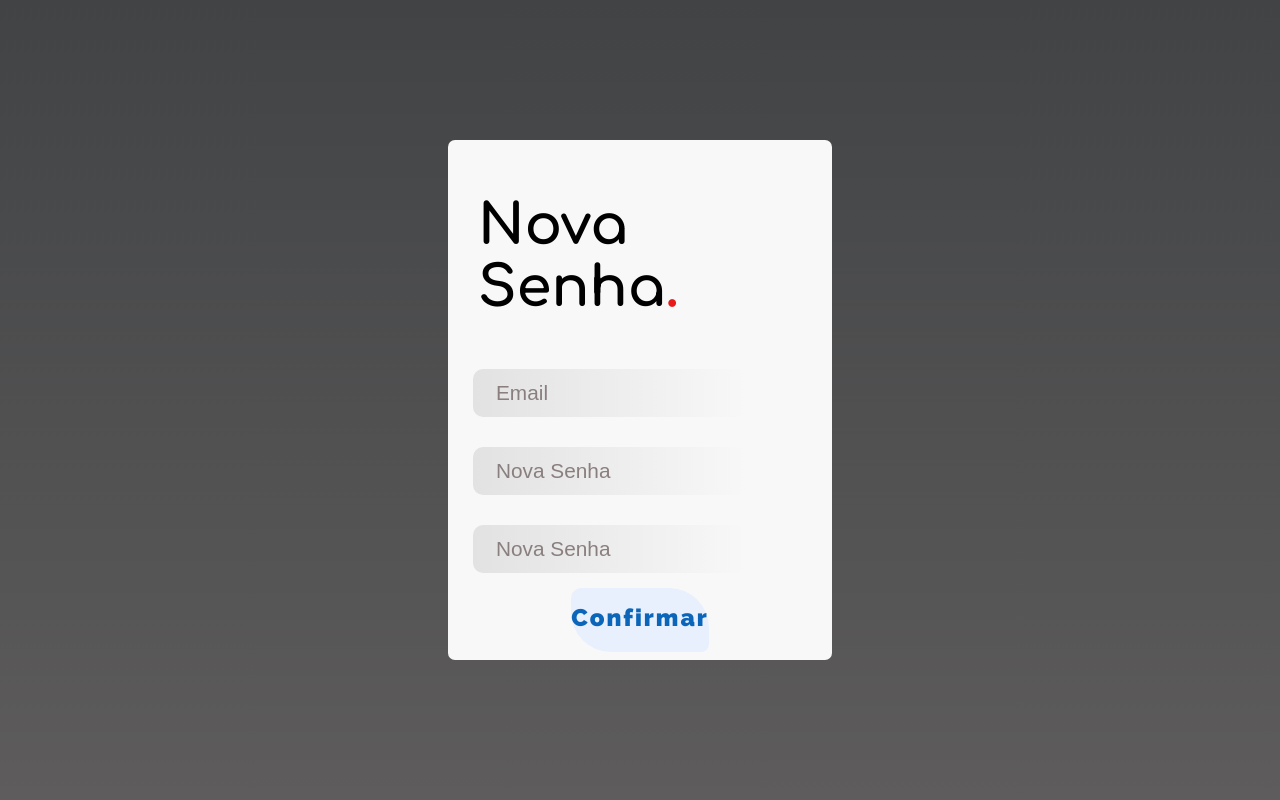
After one commit to codeMaestroLucas/prog_web_trabalho_final, a FastAPI app: template project/templates/esqueceu.html in a window 1280 px wide. The commit adds this page. Run offline with FastAPI, Linux system fonts and the light colour scheme; the template is opened without the code that fills it, so the values that code supplies are empty.

Commit message:
Telas de Login prontas porem sem comunicacao com o back

```diff
--- a/main.py
+++ b/main.py
@@ -11,8 +11,8 @@ from project.database import Base, engine
 @asynccontextmanager
 async def lifespan(app: FastAPI):
     """Função usada para iniciar o DB."""
-    Base.metadata.create_all(bind= engine)
-    #TODO: implementar Checagem se tabelas existem
+    Base.metadata.create_all(bind=engine)
+    # TODO: implementar Checagem se tabelas existem
     yield
 
 def add_routes(app: FastAPI):
@@ -27,35 +27,41 @@ def add_routes(app: FastAPI):
         app.include_router(route)
 
 def mount_app(app: FastAPI):
-    """Função usada para montar o APP com relação às pastas STATIC e TEMPLATES.
-    """
-    app.mount(
-        '/static', StaticFiles(directory= 'project/static'), name= 'static'
-    )
+    """Função usada para montar o APP com relação às pastas STATIC e TEMPLATES."""
+    app.mount('/static', StaticFiles(directory='project/static'), name='static')
 
     global templates
-    templates = Jinja2Templates(directory= 'project/templates')
-
+    templates = Jinja2Templates(directory='project/templates')
 
 app = FastAPI(
     title='Trabalho Final ProgWeb',
     description='API de gerenciamento de uma pizzaria.',
-    lifespan= lifespan
+    lifespan=lifespan
 )
 
 add_routes(app)
-
 mount_app(app)
 
-
-
-
-
-
-
-
-@app.get('/', response_class= HTMLResponse)
+@app.get("/", response_class=HTMLResponse)
 def login(request: Request):
     return templates.TemplateResponse(
         request= request, name= 'login.html'
     )
+
+@app.get("/esqueceu", response_class=HTMLResponse)
+def esqueceu_senha(request: Request):
+    return templates.TemplateResponse(
+        request= request, name= 'esqueceu.html'
+        )
+
+@app.get("/cadastro", response_class=HTMLResponse)
+def cadastro(request: Request):
+    return templates.TemplateResponse(
+        request= request, name= 'cadastro.html'
+        )
+
+@app.get("/home", response_class=HTMLResponse)
+def home(request: Request):
+    return templates.TemplateResponse(
+        request= request, name= 'home.html'
+        )
--- /dev/null
+++ b/project/static/esqueceu.css
@@ -0,0 +1,87 @@
+body {
+    display: flex;
+    flex-direction: column;
+    justify-content: center;
+    align-items: center;
+
+    height: 100vh;
+    width: 100vw;
+
+    background: #232526;  /* fallback for old browsers */
+    background: -webkit-linear-gradient(to bottom, #414345, #5e5c5c);  /* Chrome 10-25, Safari 5.1-6 */
+    background: linear-gradient(to bottom, #414345, #5e5c5c); /* W3C, IE 10+/ Edge, Firefox 16+, Chrome 26+, Opera 12+, Safari 7+ */
+
+}
+
+.span {
+    color: var(--txt-contrast-red);
+}
+
+.main {
+    margin: 20px;
+    padding: 30px 20px;
+
+    width: 30vw;
+    height: 65vh;
+    background-color: var(--card-bg-color);
+    border-radius: 7px;
+}
+
+.main .form_login {
+    display: flex;
+    flex-direction: column;
+    justify-content: center;
+    align-items: left;
+}
+
+.main .title {
+    font-size: 3.5rem;
+    text-align: left;
+    padding: 5px;
+    margin: 20px 0px 30px 5px;
+}
+
+.main .form_login .input {
+    margin: 15px 5px;
+    padding: 8px 23px;
+    width: 80%;
+    height: 3rem;
+    border-radius: 10px;
+    font-size: 1.3rem;
+    color: var(--txt-std-color);
+
+    background: #C9D6FF;  /* fallback for old browsers */
+    background: -webkit-linear-gradient(to right, #E2E2E2, f1f1f100);  /* Chrome 10-25, Safari 5.1-6 */
+    background: linear-gradient(to right, #E2E2E2, #f1f1f100); /* W3C, IE 10+/ Edge, Firefox 16+, Chrome 26+, Opera 12+, Safari 7+ */
+
+}
+
+.main .form_login .input::placeholder {
+    color: rgb(138, 127, 127);
+}
+
+.main .form_login .confirmar {
+    position: relative;
+    margin: auto;
+
+    text-align: center;
+
+    letter-spacing: 2px;
+    padding-top: 15px;
+
+    width: 40%;
+    height: 4rem;
+    font-size: 1.5rem;
+    color: var(--txt-contrast-blue);
+    background-color: rgb(232, 240, 254);
+    border-radius: 10px 40px 8px 40px;
+    transition: 0.3s ease-in-out;
+
+}
+
+.main .form_login .confirmar:hover {
+    cursor: pointer;
+    background-color: rgb(145, 185, 255);
+    letter-spacing: 1px;
+
+}
--- /dev/null
+++ b/project/templates/esqueceu.html
@@ -0,0 +1,25 @@
+{% extends "base.html" %}
+
+{% block head %}
+    <link rel="stylesheet" href=" {{ url_for ('static', path='esqueceu.css') }} ">
+
+    <title>Esqueceu senha</title>
+{% endblock %}
+
+
+{% block body %}
+
+<main class="main">
+    <h1 class="title comfortaa-700">Nova Senha<span class="span">.</span></h1>
+    <form action="#" method="post" class="form_login">
+        <input type="text" name="email" id="email" placeholder="Email" class="input ">
+
+        <input type="password" name="senha" id="senha" placeholder="Nova Senha" class="input ">
+
+        <input type="password" name="senha" id="senha" placeholder="Nova Senha" class="input ">
+
+        <a href="/" class= "confirmar raleway-900">Confirmar</a>
+    </form>
+</main>
+
+{% endblock %}
```
Also changed, not shown: project/static/cadastro.css (added, +87 -0 lines), project/static/login.css (renamed from project/static/login_style.css, +6 -7 lines), project/templates/cadastro.html (added, +25 -0 lines), project/templates/home.html (added, +13 -0 lines), project/templates/login.html (+8 -10 lines), project/static/home.css (added).
